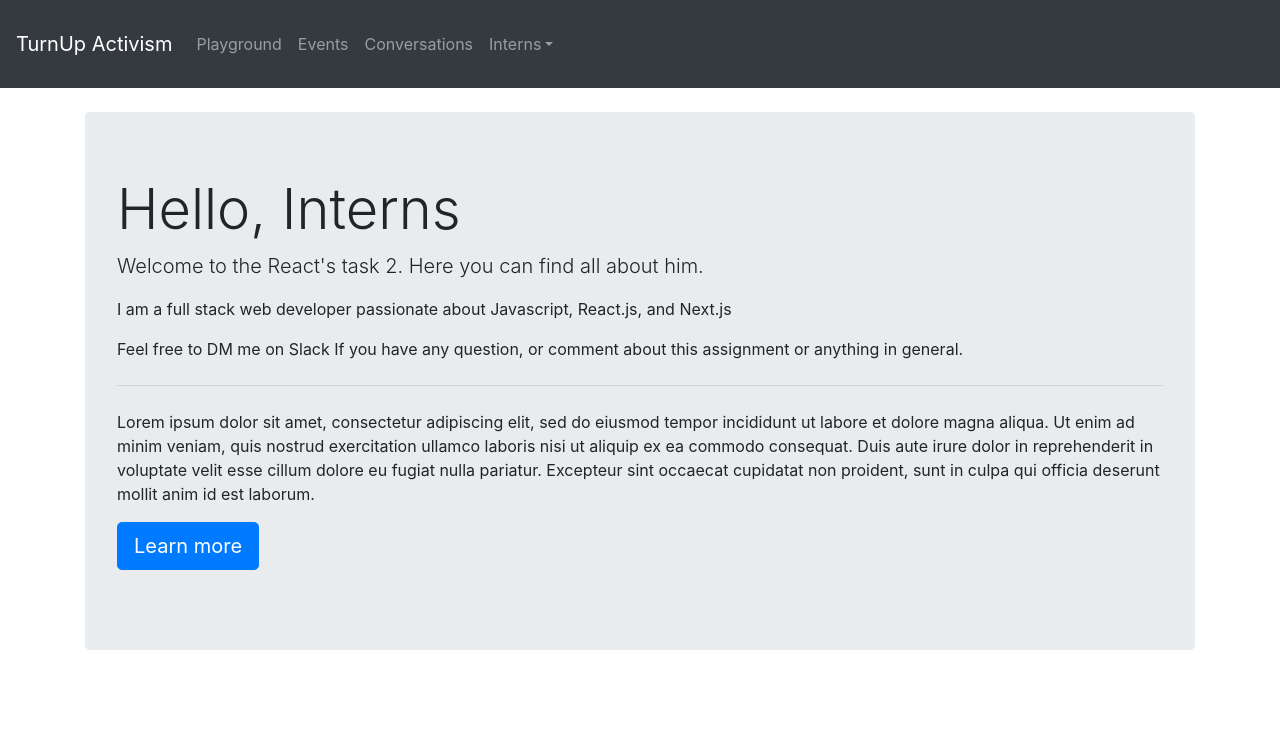
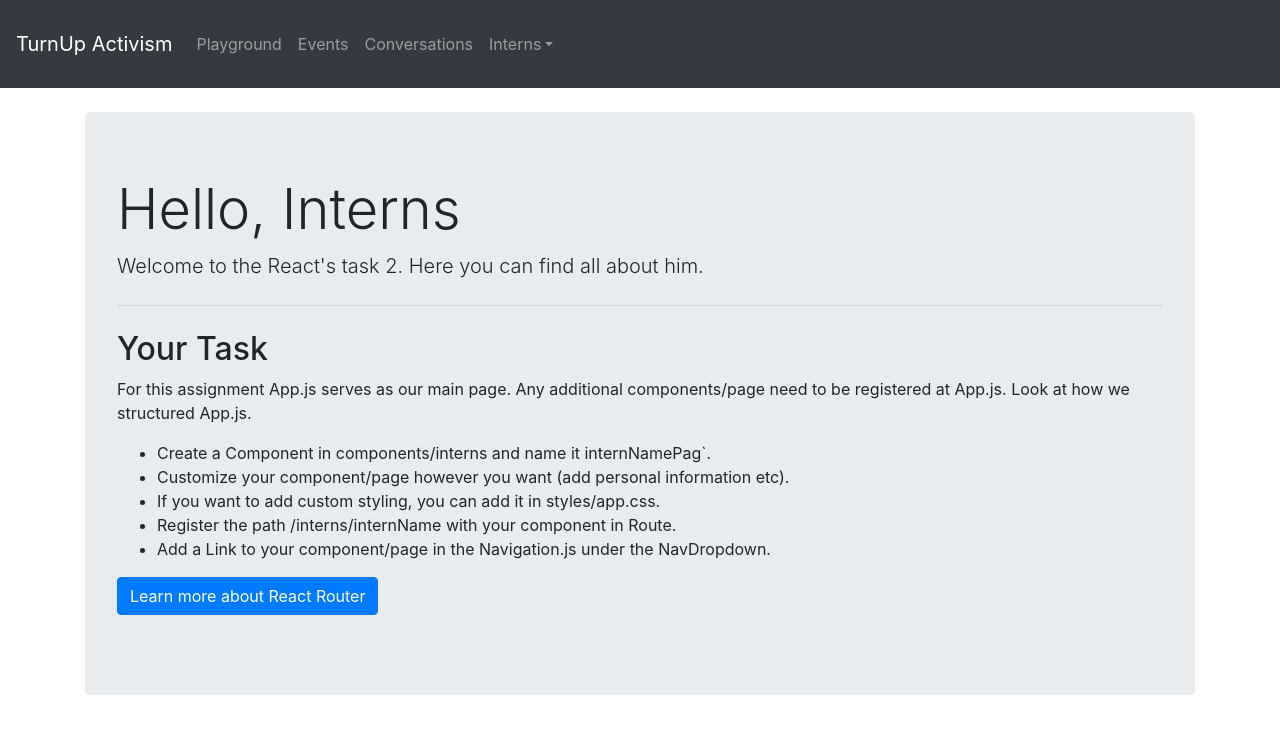
Before and after one commit to tmalik8/ReactPlayground, a React (Create React App) app: page /interns/reacttask2 in a window 1280 px wide. Shown: the top 734 px of the page. Built offline with nearby package versions, Linux system fonts and the light colour scheme.

Commit message:
Add Task 2  to ReactTask2.js Remove Task 2 from README.REACT-ROUTER.md

```diff
--- a/src/components/interns/ReactTask2.js
+++ b/src/components/interns/ReactTask2.js
@@ -11,18 +11,24 @@ const ReactTask2 = () => {
       <p className="lead">
         Welcome to the React's task 2. Here you can find all about him.
       </p>
-      <p> I am a full stack web developer passionate about Javascript, React.js, and Next.js</p>
-      <p> Feel free to DM me on Slack If you have any question, or comment about this assignment or anything in
-        general.</p>
       <hr className="my-4"/>
-      <p>Lorem ipsum dolor sit amet, consectetur adipiscing elit, sed do eiusmod tempor incididunt ut labore et dolore
-        magna aliqua. Ut enim ad minim veniam, quis nostrud exercitation ullamco laboris nisi ut aliquip ex ea commodo
-        consequat. Duis aute irure dolor in reprehenderit in voluptate velit esse cillum dolore eu fugiat nulla
-        pariatur. Excepteur sint occaecat cupidatat non proident, sunt in culpa qui officia deserunt mollit anim id est
-        laborum.
+      <h2>Your Task</h2>
+
+      <p>
+        For this assignment App.js serves as our main page. Any additional components/page need to be registered at
+        App.js. Look at how we structured App.js.
       </p>
+      <ul>
+        <li>Create a Component in components/interns and name it internNamePag`.</li>
+        <li>Customize your component/page however you want (add personal information etc).</li>
+        <li>If you want to add custom styling, you can add it in styles/app.css.</li>
+        <li>Register the path /interns/internName with your component in Route.</li>
+        <li>Add a Link to your component/page in the Navigation.js under the NavDropdown.</li>
+      </ul>
       <p className="lead">
-        <a className="btn btn-primary btn-lg" href="/#" role="button">Learn more</a>
+        <a className="btn btn-primary" href="https://reactrouter.com/web/api/Hooks" role="button">
+          Learn more about React Router
+        </a>
       </p>
     </Jumbotron>
   );
```
Also changed, not shown: 1 other file (tests, documents, lock files or other folders).
